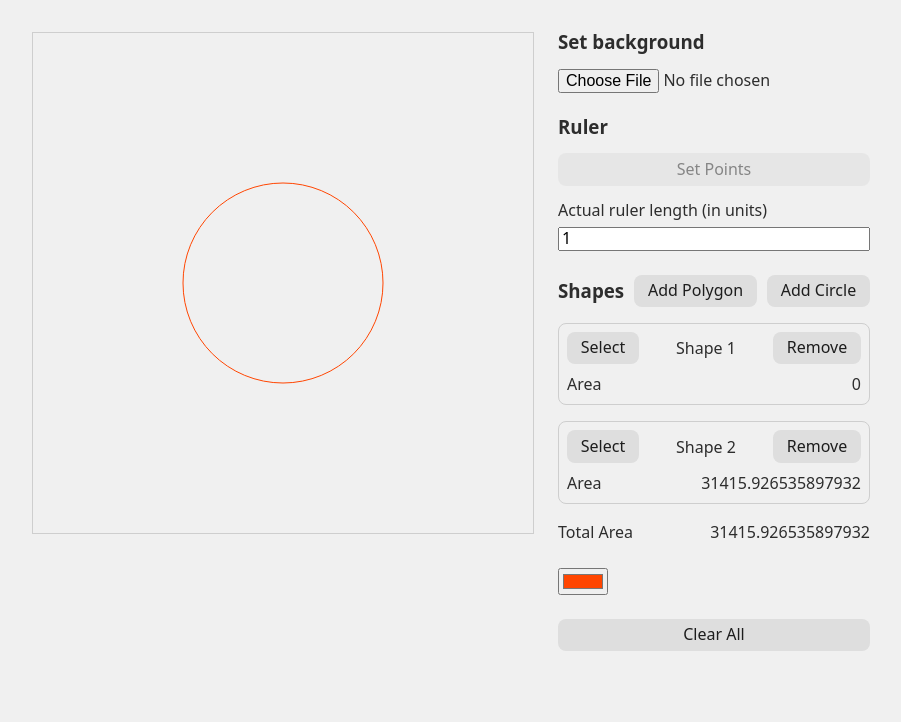
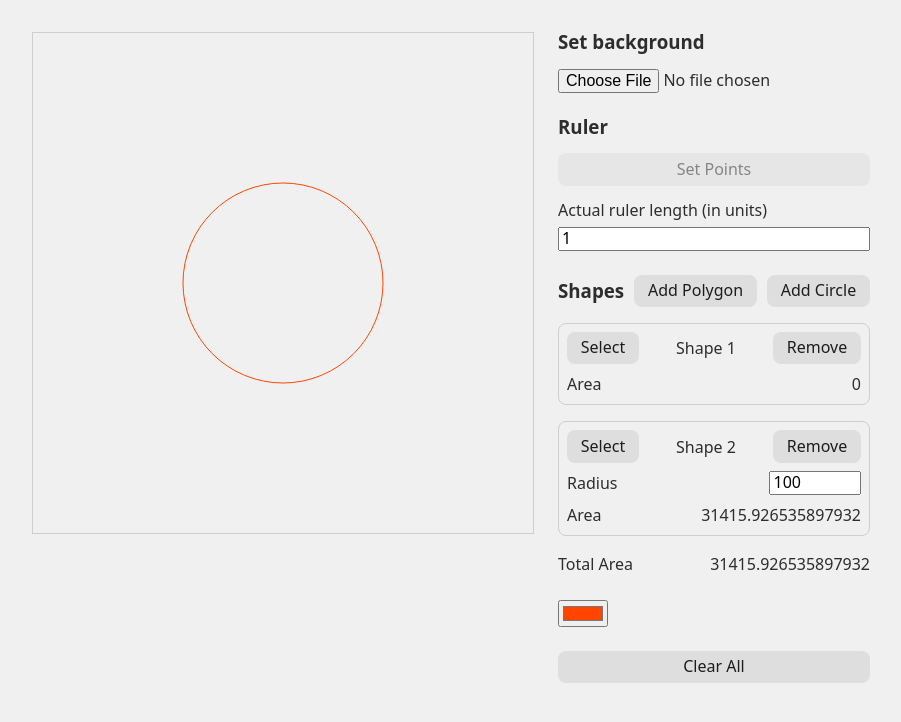
Before and after one commit to schebl/area, a Svelte app: page / in a window 1280 px wide. Both pictures are taken after a click on the button "Add Circle". Shown: the top 722 px of the page, without its empty margins (96-997 px from the left). Built offline with nearby package versions, Linux system fonts and the light colour scheme.

Commit message:
allow cirlce radius change via input

```diff
--- a/src/App.svelte
+++ b/src/App.svelte
@@ -142,6 +142,14 @@
                         <button onclick={() => {shapes.remove(index)}}>Remove</button>
                     </div>
 
+                    {#if shape instanceof Circle}
+                        <div class="info-row">
+                            <p>Radius</p>
+
+                            <input type="number" min="0" bind:value={shape.radius} style="width: 10ch">
+                        </div>
+                    {/if}
+
                     <div class="info-row">
                         <p>Area</p>
 
--- a/src/lib/Circle.svelte.ts
+++ b/src/lib/Circle.svelte.ts
@@ -7,7 +7,7 @@ export class Circle implements Shape {
 
     constructor(center: Point, radius: number = 100) {
         this.center = $state(center);
-        this.radius = radius;
+        this.radius = $state(radius);
     }
 
     public setCenter(x: number, y: number) {
```
